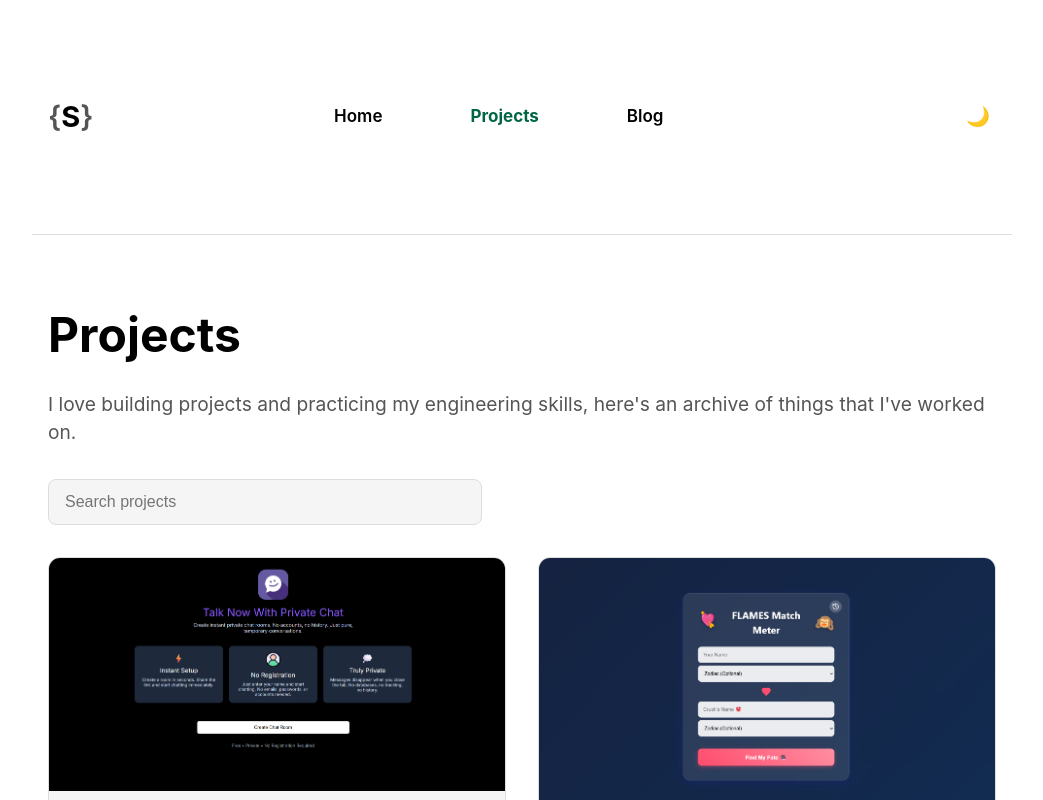
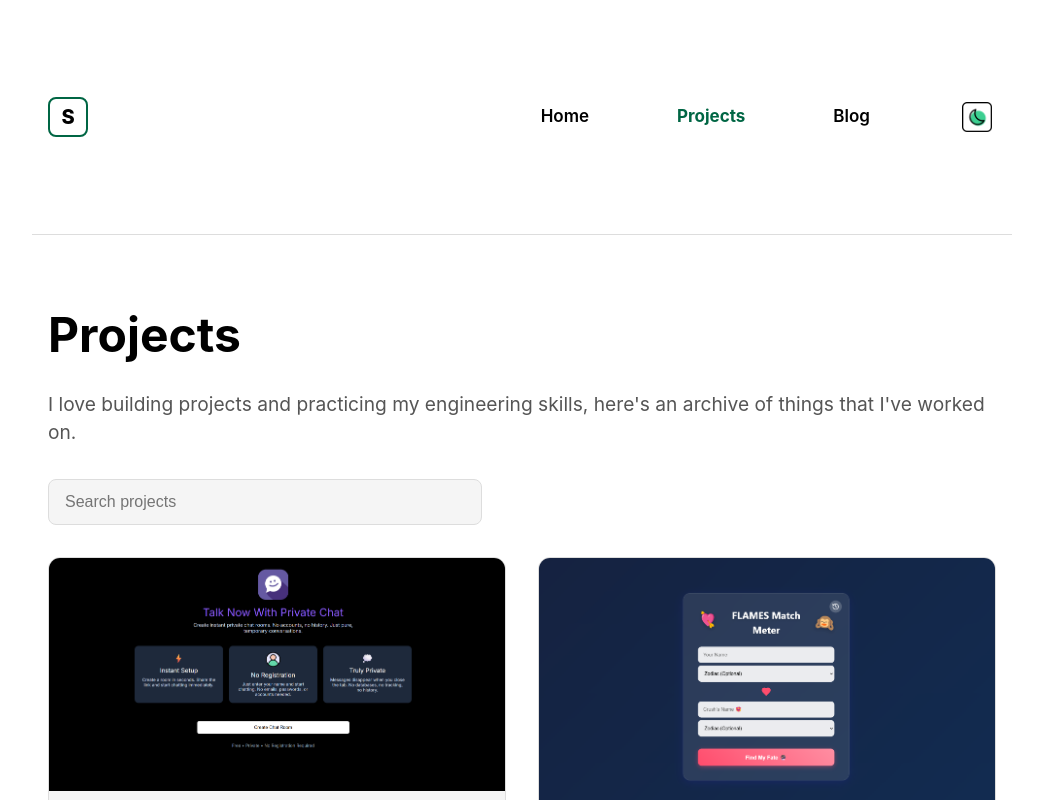
Before and after one commit to shivaprasadmakela/portfolio, a React (Vite) app in the folder portfolio-ui/: page /projects in a window 1280 px wide. Shown: the top 800 px of the page, without its empty margins (118-1161 px from the left). Built offline with nearby package versions, Linux system fonts and the light colour scheme.

Commit message:
Redesign header and theme toggle with new icons
Updated the header layout and logo to use a grid-based design with animated styling. Replaced emoji-based theme toggle with custom sun and moon icons, adding interactive hover effects. Adjusted related CSS for improved alignment and appearance.

```diff
--- a/portfolio-ui/src/components/home/Header.tsx
+++ b/portfolio-ui/src/components/home/Header.tsx
@@ -6,12 +6,8 @@ import { Link, useLocation } from 'react-router-dom';
 
 function Logo() {
   return (
-    <Link to="/" className={styles.logo}>
-      <h5 className={styles.logoText}>
-        <span className={styles.brace}>{"{"}</span>
-        S
-        <span className={styles.brace}>{"}"}</span>
-      </h5>
+    <Link to="/" className={styles.logoGrid}>
+      <div className={styles.logoBox}>S</div>
     </Link>
   );
 }
@@ -35,15 +31,19 @@ export default function Header() {
     >
       <header className={styles.header}>
         <Logo />
-        <button className={styles.menuButton} onClick={toggleMenu} aria-label="Toggle navigation">
-          {menuOpen ? '✕' : '☰'}
-        </button>
+
+        <div className={styles.navContainer}>
+
           <nav className={`${styles.nav} ${menuOpen ? styles.open : ''}`}>
             <Link to="/" className={getLinkClass('/')} onClick={closeMenu}>Home</Link>
             <Link to="/projects" className={getLinkClass('/projects')} onClick={closeMenu}>Projects</Link>
             <Link to="/blogs" className={getLinkClass('/blogs')} onClick={closeMenu}>Blog</Link>
           </nav>
           <ThemeToggle />
+          <button className={styles.menuButton} onClick={toggleMenu} aria-label="Toggle navigation">
+            {menuOpen ? '✕' : '☰'}
+          </button>
+        </div>
       </header>
     </motion.header>
   );
--- a/portfolio-ui/src/components/home/ThemeToggle.tsx
+++ b/portfolio-ui/src/components/home/ThemeToggle.tsx
@@ -1,5 +1,6 @@
-import React from 'react';
 import { useTheme } from '../../context/ThemeContext';
+import sunIcon from '../../assets/brightness.png';
+import moonIcon from '../../assets/moon.png';
 
 export const ThemeToggle = () => {
     const { theme, toggleTheme } = useTheme();
@@ -11,12 +12,26 @@ export const ThemeToggle = () => {
                 background: 'none',
                 border: 'none',
                 cursor: 'pointer',
-                color: 'var(--color-text-primary)',
-                fontSize: '1.2rem',
+                display: 'flex',
+                alignItems: 'center',
+                justifyContent: 'center',
                 marginLeft: '1rem',
+                padding: '4px',
+                transition: 'transform 0.2s ease',
             }}
+            onMouseEnter={(e) => (e.currentTarget.style.transform = 'scale(1.1)')}
+            onMouseLeave={(e) => (e.currentTarget.style.transform = 'scale(1)')}
         >
-            {theme === 'dark' ? '☀️' : '🌙'}
+            <img
+                src={theme === 'dark' ? sunIcon : moonIcon}
+                alt={theme === 'dark' ? 'Switch to light mode' : 'Switch to dark mode'}
+                style={{
+                    width: '30px',
+                    height: '30px',
+                    objectFit: 'contain',
+                    filter: theme === 'dark' ? 'none' : 'invert(0)', // Adjust if needed
+                }}
+            />
         </button>
     );
 };
--- a/portfolio-ui/src/context/ThemeContext.tsx
+++ b/portfolio-ui/src/context/ThemeContext.tsx
@@ -1,4 +1,4 @@
-import React, { createContext, useContext, useEffect, useState, ReactNode } from 'react';
+import React, { createContext, useContext, useEffect, useState, type ReactNode } from 'react';
 
 interface ThemeContextProps {
   theme: 'light' | 'dark';
--- a/portfolio-ui/src/styles/home/Header.module.css
+++ b/portfolio-ui/src/styles/home/Header.module.css
@@ -16,25 +16,64 @@
   z-index: 100;
 }
 
-.logo {
-  font-size: 35px;
-  cursor: pointer;
-  text-decoration: none;
-  font-weight: 700;
+.navContainer {
+  display: flex;
+  justify-content: space-between;
+  align-items: center;
+
 }
 
-.logoText:hover {
-  color: var(--color-text-primary-green);
+.logoGrid {
+  display: grid;
+  grid-template-columns: repeat(3, 1fr);
+  gap: 6px;
+  text-decoration: none;
+  align-items: center;
 }
 
-.brace {
-  color: var(--color-text-secondary);
-  font-weight: 600;
+.logoBox {
+  width: 36px;
+  height: 36px;
+  display: flex;
+  align-items: center;
+  justify-content: center;
+  border: 2px solid var(--color-text-primary-green);
+  border-radius: 8px;
+  font-size: 20px;
+  font-weight: 800;
+  color: var(--color-text-primary);
+  transition: all 0.3s ease;
+  animation: blinkEye 2s infinite;
 }
 
-.brace:hover {
-  color: var(--color-text-primary);
-  font-weight: 600;
+.logoBox:nth-child(1) {
+  animation-delay: 0s;
+}
+
+.logoBox:nth-child(2) {
+  animation-delay: 1s;
+}
+
+.logoBox:nth-child(3) {
+  animation-delay: 1s;
+}
+
+@keyframes blinkEye {
+
+  0%,
+  45%,
+  55%,
+  100% {
+    transform: scaleY(1);
+  }
+
+  50% {
+    transform: scaleY(0.1);
+  }
+}
+
+.logoGrid:hover .logoBox {
+  border-color: var(--color-text-primary-green);
 }
 
 .nav {
```
Also changed, not shown: portfolio-ui/src/assets/brightness.png (added), portfolio-ui/src/assets/moon.png (added). Lines whose indentation alone changed are shown as unchanged.
